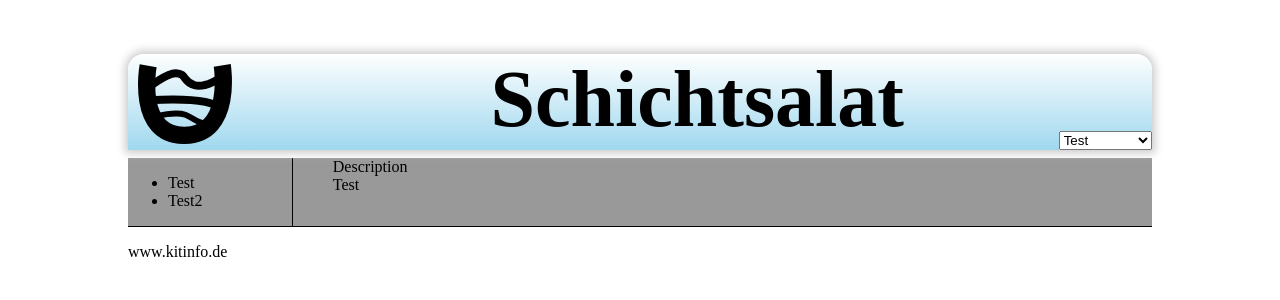
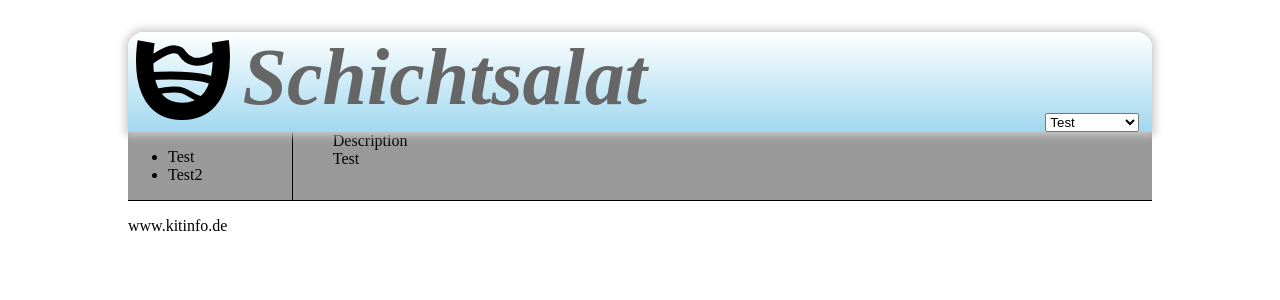
Before and after one commit to kitinfo/schichtsalat, a PHP site: page / in a window 1280 px wide. Shown: the top 300 px of the page. Run offline with PHP 8.4, Linux system fonts and the light colour scheme.

Commit message:
more layout fixes

```diff
--- a/web-frontend/index.html
+++ b/web-frontend/index.html
@@ -13,9 +13,7 @@
 	<body>
 
 		<div id="header">
-			<div id="logo">
-				<img src="static/schichtsalat.svg" alt="logo" >
-			</div>
+			<img id="head-logo" src="static/schichtsalat.svg" alt="Schichtsalat Logo" />
 			<h1>Schichtsalat</h1>
 			<select id="eventlist"></select>
 		</div>
--- a/web-frontend/static/index.css
+++ b/web-frontend/static/index.css
@@ -5,44 +5,29 @@ body {
 }
 
 #header {
+	margin-top:2em;
 	position:relative;
-
 	background-color: #A00;
-	height: 6em;
 	border-radius: 1em 1em 0 0;
-
 	box-shadow:0 0 0.5em 0.2em #ccc;
-
 	background: #feffff;
 	background: linear-gradient(to bottom, #feffff 0%,#ddf1f9 35%,#a0d8ef 100%);
 }
 
-#logo {
-	float: left;
-}
-
-#logo img {
-	margin: 10px 10px 10px 10px;
-	height: 80px;
-	width: auto;
+#head-logo {
+	display:inline-block;
+	height:5em;
+	padding:0.5em;
 }
 
 #header h1 {
-
-	float: center;
-	position: relative;
-	text-align: center;
-	font-size: 5em;
-}
-
-#eventchooser {
-	z-index: 100;
-	width: 200px;
-	position: absolute;
-	right: 0.5em;
-	bottom: 0px;
-	border-radius: 4px;
-	height: 1.15em;
+	color:#666;
+	font-size:5em;
+	padding:0;
+	margin:0;
+	display:inline-block;
+	vertical-align:top;
+	font-style:italic;
 }
 
 #eventlist {
@@ -50,6 +35,7 @@ body {
 	bottom:0;
 	right:0;
 	width:7em;
+	margin-right:1em;
 }
 
 #content-wrapper {
@@ -88,7 +74,3 @@ body {
 	margin: 0px 0px 0px 0px;
 	clear: both;
 }
-
-.footer, .header {
-	position: relative;
-}
```
